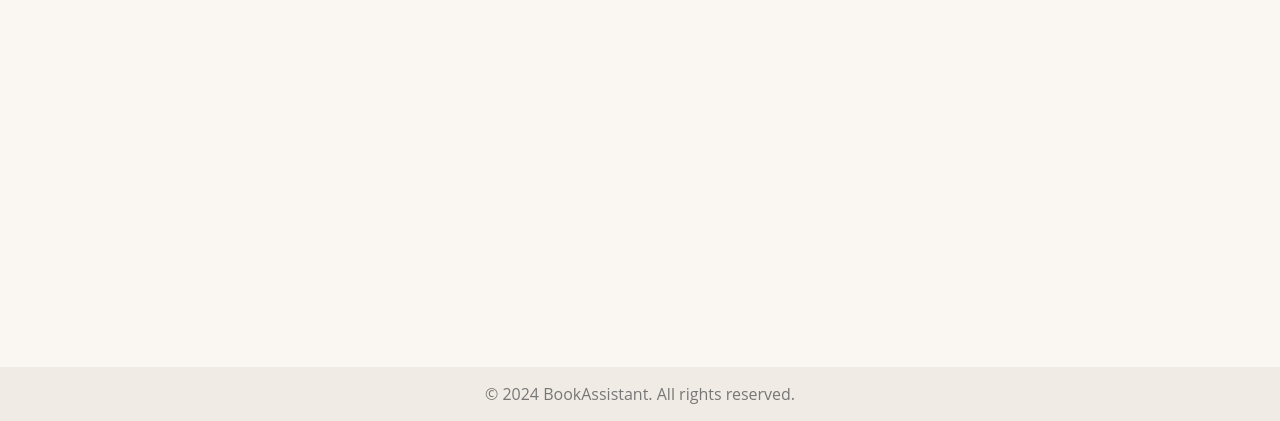
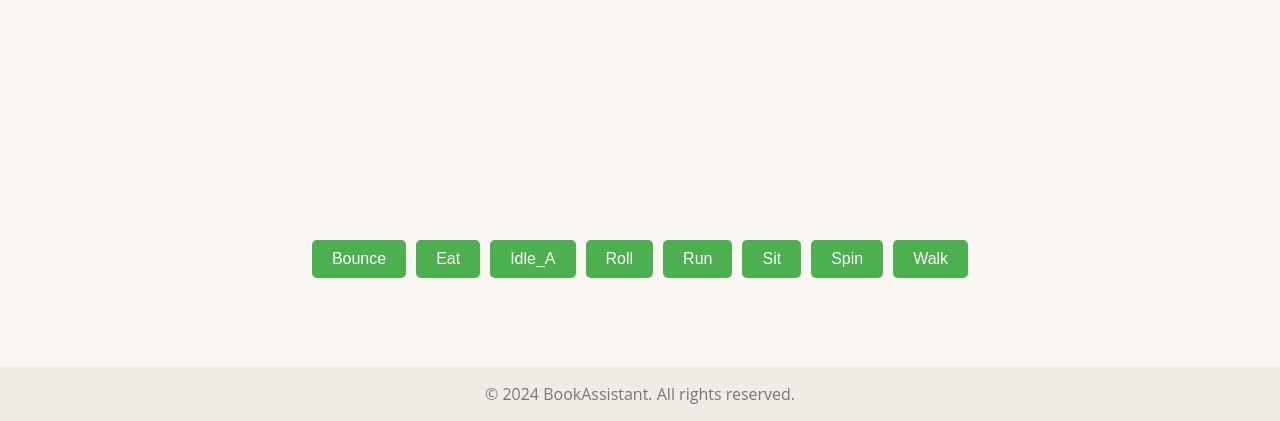
Before and after one commit to Sedukhina/book-assistant, a Flask app: page / in a window 1280 px wide. Shown: the part 379-800 px from the top of the page. Run offline with Flask 3, Linux system fonts and the light colour scheme; the visitor is signed in with stand-in values (Sample User, id 1); some libraries are stand-ins or nearby versions.

Commit message:
added model with animations

```diff
--- /dev/null
+++ b/app/static/css/3dModel.css
@@ -0,0 +1,12 @@
+.model-container {
+    width: 400px;
+    height: 400px;
+    position: absolute;
+    right: 0;
+    top: 40px;
+}
+
+.model-viewer {
+    width: 100%;
+    height: 100%;
+}
--- a/app/static/css/home.css
+++ b/app/static/css/home.css
@@ -51,3 +51,29 @@
 .btn-secondary:hover {
     background-color: #DDD2C6;
 }
+
+.animation-buttons {
+    display: flex; /* Arrange buttons horizontally */
+    flex-wrap: wrap; /* Allow wrapping to next line */
+    justify-content: center; /* Center buttons horizontally */
+    margin-top: 400px; /* Add space between buttons and hero section */
+}
+
+.animation-buttons button {
+    background-color: #4CAF50; /* Green */
+    border: none;
+    color: white;
+    padding: 10px 20px;
+    text-align: center;
+    text-decoration: none;
+    display: inline-block;
+    font-size: 16px;
+    margin: 5px; /* Add spacing between buttons */
+    cursor: pointer;
+    border-radius: 5px; /* Rounded corners */
+    transition: background-color 0.3s ease; /* Smooth transition on hover */
+}
+
+.animation-buttons button:hover {
+    background-color: #45a049; /* Darker green on hover */
+}
--- /dev/null
+++ b/app/static/js/3dModel.js
@@ -0,0 +1,33 @@
+export const modelViewer = document.querySelector('#myModel');
+
+modelViewer.addEventListener('load', () => {
+  modelViewer.timeScale = 0.5; // Adjust this value to control speed
+});
+
+
+export const ANIMATIONS = [
+  'Bounce',
+  'Eat',
+  'Idle_A',
+  'Roll',
+  'Run',
+  'Sit',
+  'Spin',
+  'Walk'
+]
+
+export const setAnimation = (animation) => {
+  modelViewer.animationName = animation;
+}
+
+export const listenAnimation = () => {
+  modelViewer.animationName = 'Idle_A';
+}
+
+export const waitAnimation = () => {
+  modelViewer.animationName = 'Eat';
+}
+
+export const speakingAnimation = () => {
+  modelViewer.animationName = 'Run';
+}
--- /dev/null
+++ b/app/static/js/home.js
@@ -0,0 +1,18 @@
+import { setAnimation, ANIMATIONS, modelViewer } from "./3dModel.js";
+
+
+const buttonContainer = document.createElement('div');
+buttonContainer.classList.add('animation-buttons');
+
+ANIMATIONS.forEach(animation => {
+  const button = document.createElement('button');
+  button.textContent = animation;
+  button.addEventListener('click', () => {
+    setAnimation(animation);
+    const currentOrbit = modelViewer.getCameraOrbit();
+    console.log("Current Camera Orbit:", currentOrbit.toString());
+  });
+  buttonContainer.appendChild(button);
+})
+
+document.body.appendChild(buttonContainer);
--- /dev/null
+++ b/app/templates/3dModel.html
@@ -0,0 +1,20 @@
+{% block extra_css %}
+<link rel="stylesheet" href="{{ url_for('static', filename='css/3dModel.css') }}">
+{% endblock %}
+
+{% block extra_js %}
+<script type="module" src="https://unpkg.com/@google/model-viewer/dist/model-viewer.min.js"></script>
+{% endblock %}
+
+<div id="model-container" class="model-container">
+<model-viewer
+        class="model-viewer"
+        id="myModel"
+        src="{{ url_for('static', filename='models/owl.glb') }}"
+        alt="3D model"
+        animation-name="Eat"
+        camera-orbit="0.41946417023335075rad 1.407699015316264rad 1.7935290423951666m"
+        autoplay
+        shadow-intensity="1"
+></model-viewer>
+</div>
--- a/app/templates/base.html
+++ b/app/templates/base.html
@@ -58,5 +58,7 @@
 <footer>
     <p>© 2024 BookAssistant. All rights reserved.</p>
 </footer>
+{% block extra_js %}{% endblock %}
+
 </body>
 </html>
--- a/app/templates/home.html
+++ b/app/templates/home.html
@@ -6,17 +6,14 @@
     <link rel="stylesheet" href="{{ url_for('static', filename='css/home.css') }}">
 {% endblock %}
 
+{% block extra_js %}
+    <script type="module" src="{{ url_for('static', filename='js/home.js') }}"></script>
+{% endblock %}
+
 {% block content %}
+{% include '3dModel.html' %}
 <section class="hero">
     <h1>Welcome to BookAssistant</h1>
-    {% if username %}
     <p>Great to see you again, {{ username }}!</p>
-    {% else %}
-    <p>Your personal library companion for organizing and enjoying books.</p>
-    <div class="cta-buttons">
-        <a href="{{ url_for('login') }}" class="btn-primary">Login</a>
-        <a href="{{ url_for('register') }}" class="btn-secondary">Register</a>
-    </div>
-    {% endif %}
 </section>
 {% endblock %}
```
Also changed, not shown: 1 other file.
